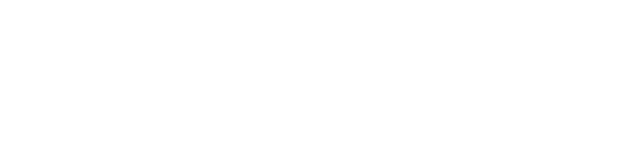
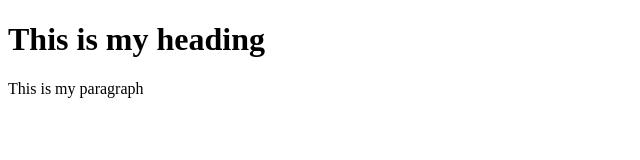
Before and after one commit to stefdworschak/github-training, a plain HTML site: page index.html in a window 1280 px wide. Shown: the whole page, without its empty margins (0-640 px from the left). Drawn offline with Linux system fonts and the light colour scheme.

Commit message:
Updating index file

```diff
--- a/index.html
+++ b/index.html
@@ -1,8 +1,10 @@
 <!DOCTYPE html>
 <html>
-    <head>
-        <title></title>
-    </head>
-    <body>
-    </body>
+  <head>
+    <title></title>
+  </head>
+  <body>
+    <h1>This is my heading</h1>
+    <p>This is my paragraph</p>
+  </body>
 </html>
```
